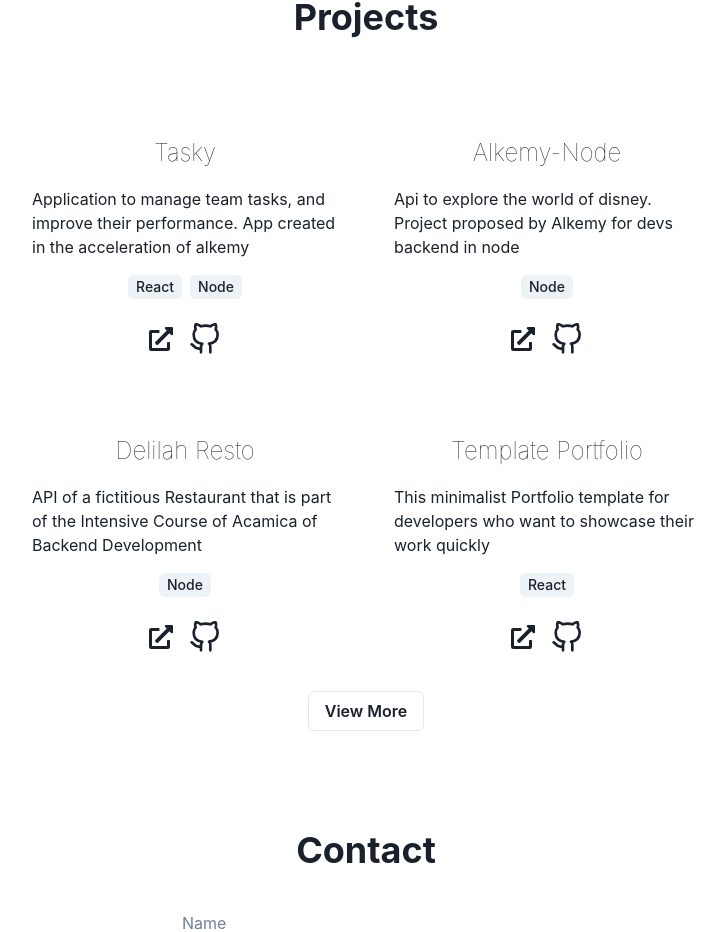
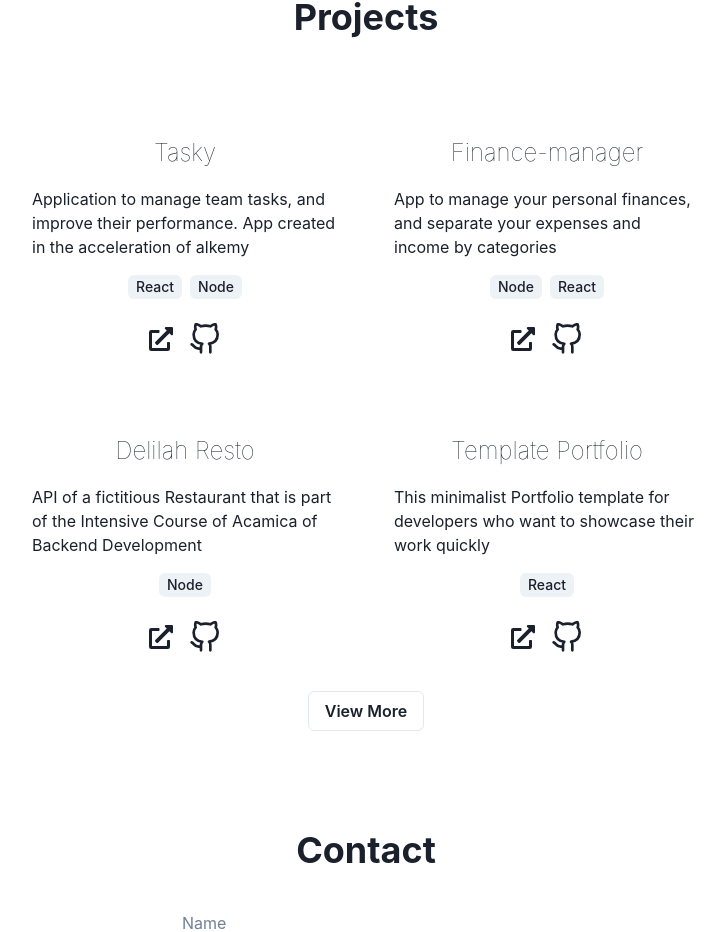
Before and after one commit to 1thomas13/Portfolio, a React (Create React App) app: page / in a window 1280 px wide. Shown: the part 820-1752 px from the top of the page, without its empty margins (274-999 px from the left). Built offline with nearby package versions, Linux system fonts and the light colour scheme.

Commit message:
add project

```diff
--- a/src/data.js
+++ b/src/data.js
@@ -9,11 +9,11 @@ export const projects  = [
     },
     {
         id: 2,
-        "title": "Alkemy-Node",
-        "description": "Api to explore the world of disney. Project proposed by Alkemy for devs backend in node",
-        "tecnologies": ["Node"],
-        "link": "https://www.example.com/",
-        "github": "https://github.com/1thomas13/myPortfolio",
+        "title": "Finance-manager",
+        "description": "App to manage your personal finances, and separate your expenses and income by categories",
+        "tecnologies": ["Node", "React"],
+        "link": "https://user-images.githubusercontent.com/81497241/197018390-be71cef5-9f07-41fc-ab83-b767cc40a695.png",
+        "github": "https://github.com/1thomas13/personal-finance-APP",
     },
     {
         id: 3,
```
Also changed, not shown: 1 other file (tests, documents, lock files or other folders).
